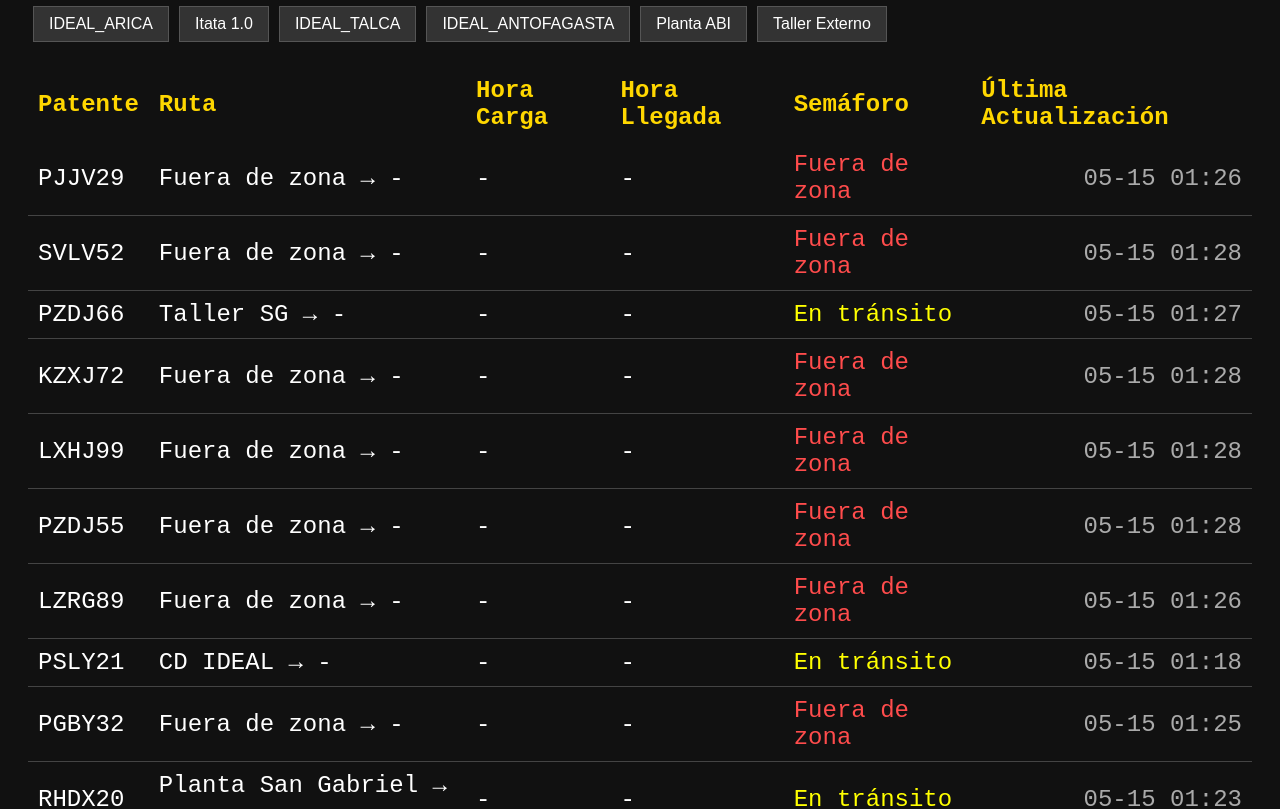
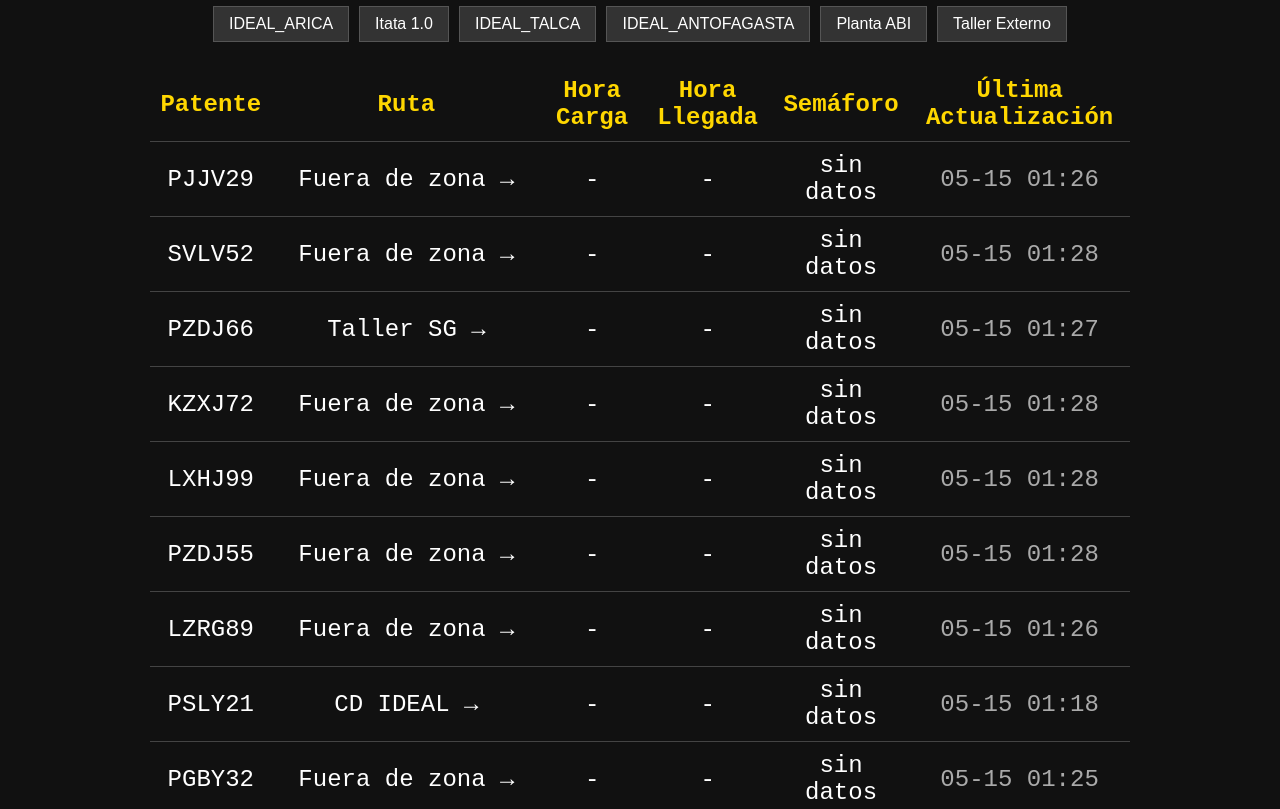
Before and after one commit to ErhickDiaz/Semaforo, a plain HTML site: page index.html in a window 1280 px wide. Shown: the part 73-882 px from the top of the page. Drawn offline with Linux system fonts and the light colour scheme; no server answers.

Commit message:
Update index.html
centrado tabla

```diff
--- a/index.html
+++ b/index.html
@@ -11,18 +11,19 @@
       padding: 20px;
     }
     table {
-      width: 100%;
+      width: 80%;
+      margin: 0 auto;
       border-collapse: collapse;
       font-size: 1.5rem;
+      text-align: center;
+    }
+    th, td {
+      padding: 10px;
+      border-bottom: 1px solid #444;
+      text-align: center;
     }
     th {
       color: #FFD700;
-      text-align: left;
-      padding: 10px;
-    }
-    td {
-      padding: 10px;
-      border-bottom: 1px solid #444;
     }
     .verde { color: #00ff00; }
     .amarillo { color: #ffff00; }
@@ -35,6 +36,7 @@
     }
     #filtros {
       margin-bottom: 20px;
+      text-align: center;
     }
     .boton-filtro {
       background-color: #333;
@@ -49,7 +51,6 @@
       background-color: #555;
     }
     .fecha-actualizacion {
-      text-align: right;
       font-family: monospace;
       color: #aaa;
     }
@@ -87,13 +88,10 @@
 
     function obtenerColor(estado) {
       estado = estado.toLowerCase();
-
-      if (estado.includes("fuera de zona")) return "rojo";
-      if (estado.includes("taller") || estado.includes("en tránsito")) return "amarillo";
-      if (estado.includes("cd") || estado.includes("planta") || estado.includes("ideal")) return "verde";
+      if (estado === "rojo") return "rojo";
+      if (estado === "amarillo") return "amarillo";
+      if (estado === "verde") return "verde";
       if (estado === "sin iniciar") return "amarillo";
-      if (estado === "sin datos") return "rojo";
-
       return "blanco";
     }
 
@@ -101,6 +99,8 @@
     let rutas = [];
 
     function calcularEstadoSemaforo(ruta) {
+      if (!ruta.hora_carga || !ruta.hora_llegada) return "sin datos";
+
       const ahora = new Date();
       const horaCarga = new Date(ruta.hora_carga);
       const horaLlegada = new Date(ruta.hora_llegada);
@@ -118,16 +118,18 @@
       datos.forEach(cols => {
         const patente = cols[0];
         const ruta = rutas.find(r => r.patente === patente);
-        const estadoSemaforo = ruta ? calcularEstadoSemaforo(ruta) : (cols[4] || "sin datos");
+        const estadoSemaforo = ruta ? calcularEstadoSemaforo(ruta) : "sin datos";
+
+        const ultimaActualizacion = cols[5] ? cols[5] : (cols[4] ? cols[4] : '-');
 
         const tr = `
           <tr>
             <td>${patente}</td>
-            <td>${cols[1]} → ${ruta ? ruta.destino : '-'}</td>
-            <td>${ruta ? ruta.hora_carga : '-'}</td>
-            <td>${ruta ? ruta.hora_llegada : '-'}</td>
+            <td>${cols[1]} → ${cols[2] ? cols[2] : ''}</td>
+            <td>${ruta ? ruta.hora_carga : "-"}</td>
+            <td>${ruta ? ruta.hora_llegada : "-"}</td>
             <td class="${obtenerColor(estadoSemaforo)}">${estadoSemaforo}</td>
-            <td class="fecha-actualizacion">${cols[5] || '-'}</td>
+            <td class="fecha-actualizacion">${ultimaActualizacion}</td>
           </tr>`;
         tbody.innerHTML += tr;
       });
@@ -190,7 +192,7 @@
     }
 
     cargarDatos();
-    setInterval(cargarDatos, 600000); // cada 10 minutos
+    setInterval(cargarDatos, 600000); // cada 10 min
   </script>
 </body>
 </html>
```
